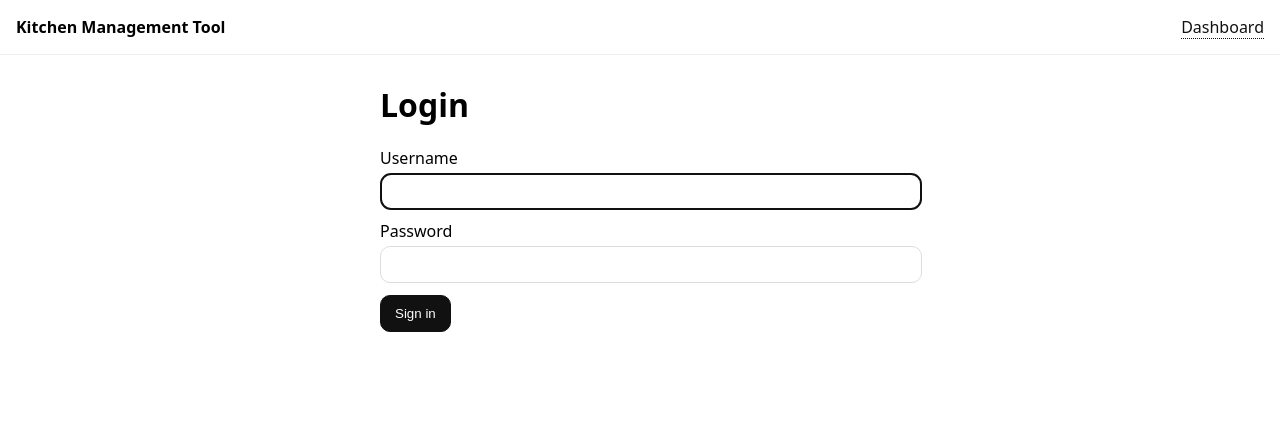
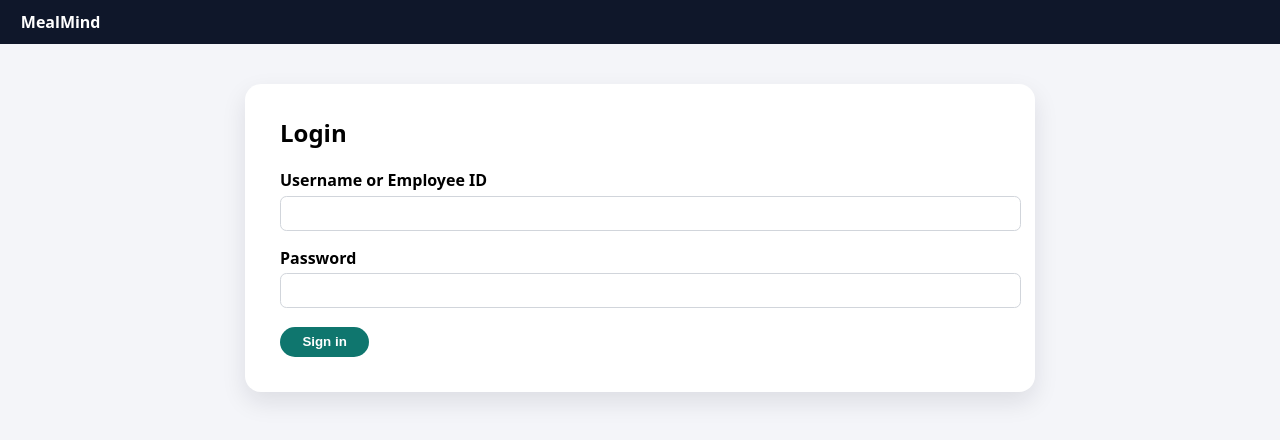
Before and after one commit to itsmeAubreey/mealmind, a Flask app: page /login in a window 1280 px wide. Shown: the top 440 px of the page. Run offline with Flask 3, Linux system fonts and the light colour scheme.

Commit message:
Update login.html

```diff
--- a/templates/login.html
+++ b/templates/login.html
@@ -1,41 +1,87 @@
 <!doctype html>
-<html><head>
-  <meta charset="utf-8"><title>Login · MealMind</title>
-  <meta name="viewport" content="width=device-width,initial-scale=1">
+<html lang="en">
+  <head>
+    <meta charset="utf-8" />
+    <title>MealMind - Login</title>
+    <meta name="viewport" content="width=device-width, initial-scale=1" />
     <style>
-    body{font-family:system-ui,Segoe UI,Roboto,Arial;margin:0;background:#fff;}
-    header{display:flex;justify-content:space-between;align-items:center;padding:16px;border-bottom:1px solid #eee;}
-    .wrap{max-width:520px;margin:28px auto;padding:0 16px}
-    label{display:block;margin:10px 0 4px}
-    input{width:100%;padding:10px;border:1px solid #ddd;border-radius:10px}
-    button{margin-top:12px;padding:10px 14px;border:1px solid #111;background:#111;color:#fff;border-radius:10px;cursor:pointer}
-    .flash{background:#fdecea;color:#b71c1c;border:1px solid #f5c6c6;padding:10px 12px;border-radius:8px;margin-bottom:14px;}
-    a.link{color:#111;text-decoration:none;border-bottom:1px dotted #111}
+      body {
+        margin: 0;
+        background: #f4f5f9;
+        font-family: system-ui, -apple-system, BlinkMacSystemFont, "Segoe UI", sans-serif;
+      }
+      header {
+        background: #0f172a;
+        color: #fff;
+        padding: 0.7rem 1.3rem;
+      }
+      header h1 {
+        margin: 0;
+        font-size: 1rem;
+      }
+      .wrap {
+        max-width: 720px;
+        margin: 2.5rem auto;
+        background: #fff;
+        border-radius: 1rem;
+        padding: 2rem 2.2rem 2.2rem;
+        box-shadow: 0 10px 25px rgba(15, 23, 42, 0.1);
+      }
+      h2 {
+        margin-top: 0;
+      }
+      label {
+        display: block;
+        font-weight: 600;
+        margin-top: 1rem;
+        margin-bottom: 0.3rem;
+      }
+      input {
+        width: 100%;
+        padding: 0.55rem 0.6rem;
+        border-radius: 0.4rem;
+        border: 1px solid #d1d5db;
+        font-size: 0.85rem;
+      }
+      button {
+        margin-top: 1.2rem;
+        background: #0f766e;
+        color: #fff;
+        border: none;
+        border-radius: 9999px;
+        padding: 0.45rem 1.4rem;
+        font-weight: 600;
+        cursor: pointer;
+      }
+      .flash {
+        background: #fee2e2;
+        border: 1px solid #fca5a5;
+        padding: 0.4rem 0.7rem;
+        border-radius: 0.4rem;
+        margin-bottom: 0.7rem;
+        color: #991b1b;
+        font-size: 0.78rem;
+      }
     </style>
   </head>
   <body>
-  <header>
-    <div><strong>Kitchen Management Tool</strong></div>
-    <nav><a class="link" href="/dashboard">Dashboard</a></nav>
-  </header>
-
+    <header><h1>MealMind</h1></header>
     <div class="wrap">
-    <h1>Login</h1>
-    {% with msgs = get_flashed_messages(with_categories=true) %}
-      {% if msgs %}
-        {% for cat,msg in msgs %}<div class="flash"><strong>{{cat}}:</strong> {{msg}}</div>{% endfor %}
+      <h2>Login</h2>
+      {% with messages = get_flashed_messages(with_categories=true) %}
+        {% if messages %}
+          {% for category, message in messages %}
+            <div class="flash">{{ message }}</div>
+          {% endfor %}
         {% endif %}
       {% endwith %}
-    {% if error %}<div class="flash">{{ error }}</div>{% endif %}
-
       <form method="post">
-      <label for="username">Username</label>
-      <input id="username" name="username" autofocus required>
-
-      <label for="password">Password</label>
-      <input id="password" type="password" name="password" required>
-
+        <label>Username or Employee ID</label>
+        <input name="username" autocomplete="username" />
+        <label>Password</label>
+        <input name="password" type="password" autocomplete="current-password" />
         <button type="submit">Sign in</button>
       </form>
     </div>
-</body></html>
+  </body>
+</html>
```
Lines whose indentation alone changed are shown as unchanged.
